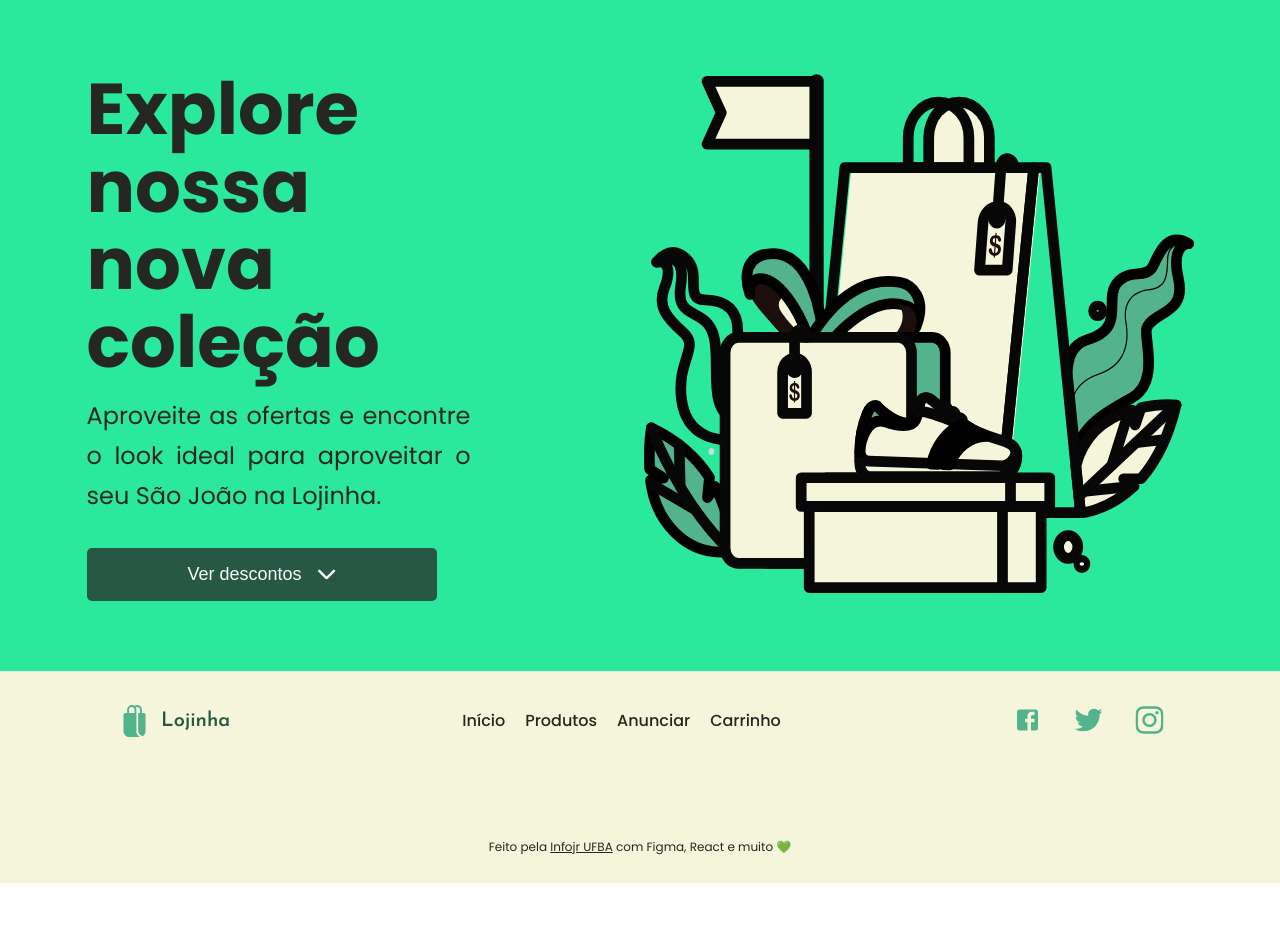
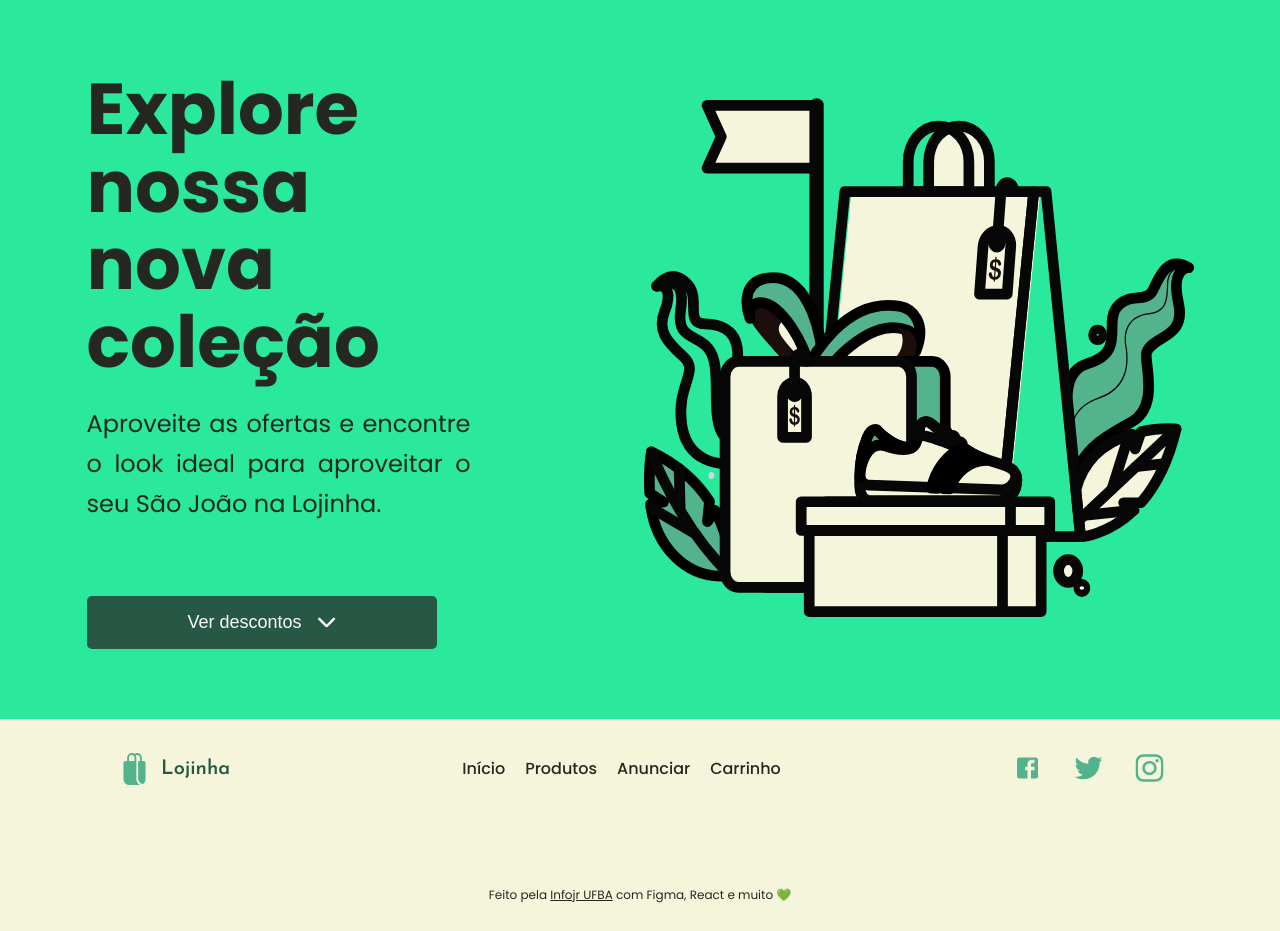
Before and after one commit to kaiocp/virtual-store, a React (Vite) app in the folder Front-End/: page / in a window 1280 px wide. Before the commit the page ends 883 px from the top, so only its background shows below. Built offline with nearby package versions, Linux system fonts and the light colour scheme.

Commit message:
fix: div gap and btn margin

```diff
--- a/Front-End/src/components/Hero/hero.css
+++ b/Front-End/src/components/Hero/hero.css
@@ -222,6 +222,7 @@ table {
     .hero__info {
         text-align: justify;
         max-width: 30%;
+        row-gap: 1.5rem;
     }
     .hero__info h1 {
         font-size: 4.5rem;
@@ -233,5 +234,6 @@ table {
     }
     .hero__info button {
         max-width: 350px;
+        margin-top: 3rem;
     }
 }
```
